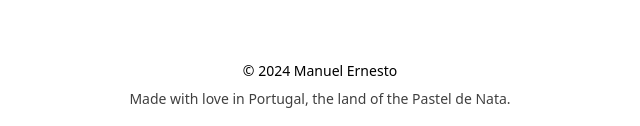
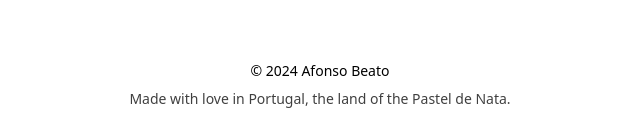
Before and after one commit to whatbeato/lynnpt, an Astro site: page / in a window 1280 px wide. Shown: the part 1121-1247 px from the top of the page, 472-1112 px from the left. Built offline with nearby package versions, Linux system fonts and the light colour scheme; Astro itself is replaced by a stand-in of ours.

Commit message:
Update Footer.astro

```diff
--- a/src/components/Footer.astro
+++ b/src/components/Footer.astro
@@ -4,7 +4,7 @@ const today = new Date();
 
 <footer class="footer footer-center block mb-5 pt-10">
   <div class="pb-2">
-    &copy; {today.getFullYear()} Manuel Ernesto
+    &copy; {today.getFullYear()} Afonso Beato
   </div>
   <div class="inline opacity-75">
     Made with love in Portugal, the land of the Pastel de Nata.
```
